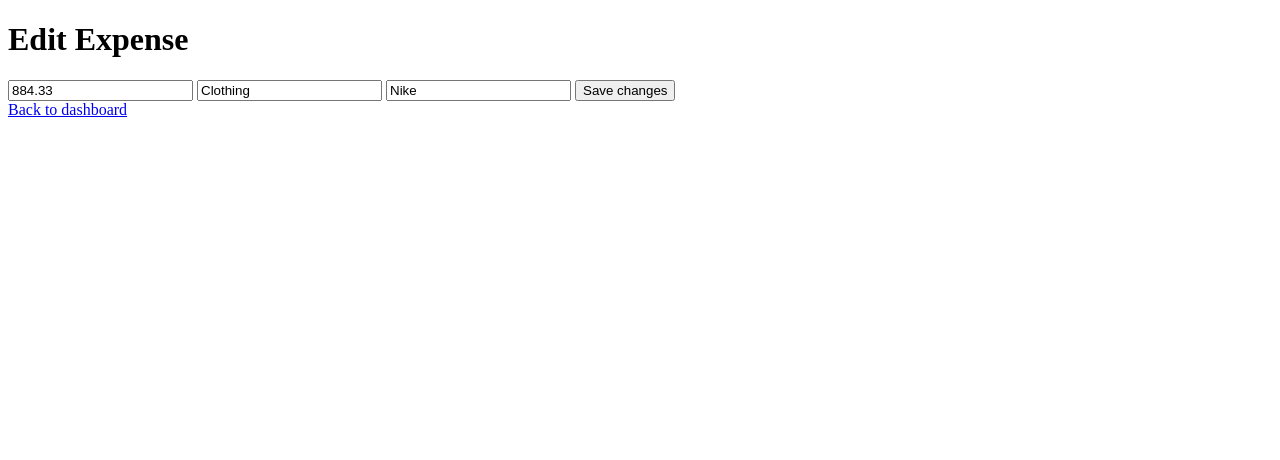
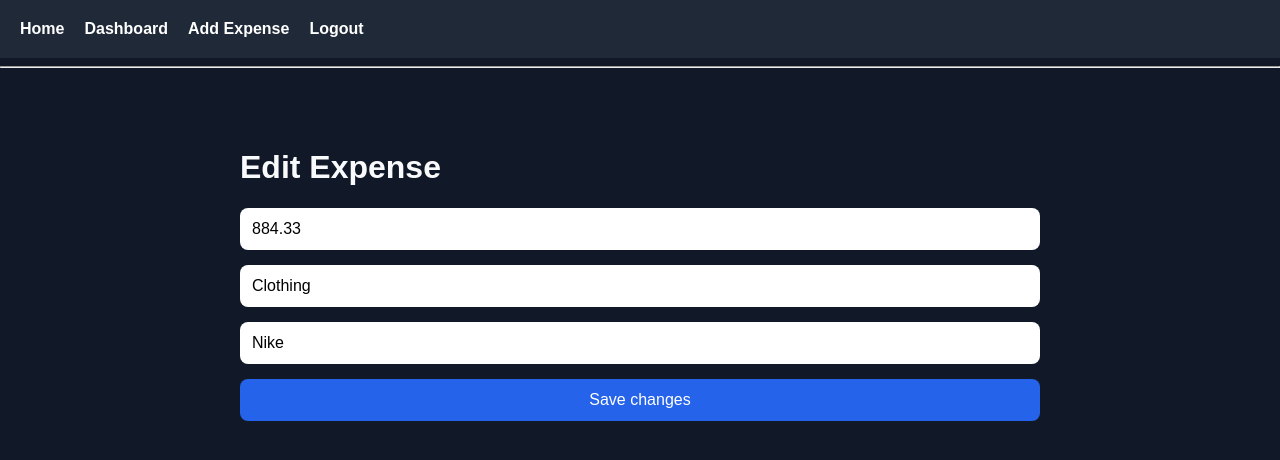
Before and after one commit to ferggz/expense-tracker-web, a Flask app: page /edit/1 in a window 1280 px wide. Shown: the top 460 px of the page. Run offline with Flask 3, Linux system fonts and the light colour scheme; a user stored in the database is signed in; data comes from the database, SQL or seed files in the repository; both versions use the stored data as it was after the commit.

Commit message:
Improving dashboard features and UI

```diff
--- a/app.py
+++ b/app.py
@@ -1,5 +1,6 @@
-from flask import Flask, render_template, request, redirect, session
+from flask import Flask, render_template, request, redirect, session, flash
 from datetime import datetime
+from werkzeug.security import generate_password_hash, check_password_hash
 import sqlite3
 
 app = Flask(__name__)
@@ -23,9 +24,21 @@ def home():
 def register():
     if request.method == "POST":
         username = request.form["username"]
-        password = request.form["password"]
+        password = generate_password_hash(request.form["password"])
 
         connection = get_db_connection()
+
+        existing_user = connection.execute("""
+            SELECT * FROM users
+            WHERE username = ?
+        """, (username,)).fetchone()
+
+        if existing_user:
+            connection.close()
+
+            flash("Username already exists")
+
+            return redirect("/register")
 
         connection.execute("""
             INSERT INTO users (username, password)
@@ -50,18 +63,19 @@ def login():
 
         user = connection.execute("""
             SELECT * FROM users
-            WHERE username = ? AND password = ?
-        """, (username, password)).fetchone()
+            WHERE username = ?
+        """, (username,)).fetchone()
 
         connection.close()
 
-        if user:
+        if user and check_password_hash(user["password"], password):
             session["user_id"] = user["id"]
             session["username"] = user["username"]
 
             return redirect("/dashboard")
 
-        return "Invalid username or password"
+        flash("Invalid username or password")
+        return redirect("/login")
 
     return render_template("login.html")
 
@@ -72,32 +86,46 @@ def dashboard():
         return redirect("/login")
 
     category = request.args.get("category")
+    sort = request.args.get("sort")
+    search = request.args.get("search")
 
     connection = get_db_connection()
 
+    query = "SELECT * FROM expenses WHERE user_id = ?"
+    params = [session["user_id"]]
+
     if category:
-        expenses = connection.execute("""
-            SELECT * FROM expenses
-            WHERE user_id = ? AND category = ?
-        """, (session["user_id"], category)).fetchall()
+        query += " AND category = ?"
+        params.append(category)
 
-        total = connection.execute("""
-            SELECT SUM(amount) AS total
-            FROM expenses
-            WHERE user_id = ? AND category = ?
-        """, (session["user_id"], category)).fetchone()
+    if search:
+        query += " AND description LIKE ?"
+        params.append(f"%{search}%")
 
-    else:
-        expenses = connection.execute("""
-            SELECT * FROM expenses
-            WHERE user_id = ?
-        """, (session["user_id"],)).fetchall()
+    expenses = connection.execute(query, params).fetchall()
 
-        total = connection.execute("""
-            SELECT SUM(amount) AS total
-            FROM expenses
-            WHERE user_id = ?
-        """, (session["user_id"],)).fetchone()
+    total_query = """
+        SELECT SUM(amount) AS total
+        FROM expenses
+        WHERE user_id = ?
+    """
+
+    total_params = [session["user_id"]]
+
+    if category:
+        total_query += " AND category = ?"
+        total_params.append(category)
+
+    if search:
+        total_query += " AND description LIKE ?"
+        total_params.append(f"%{search}%")
+
+    total = connection.execute(total_query, total_params).fetchone()
+
+    if sort == "amount":
+        expenses = sorted(expenses, key=lambda expense: expense["amount"], reverse=True)
+    elif sort == "date":
+        expenses = sorted(expenses, key=lambda expense: expense["date"], reverse=True)
 
     connection.close()
 
@@ -105,7 +133,9 @@ def dashboard():
         "dashboard.html",
         expenses=expenses,
         total=total["total"],
-        category=category
+        category=category,
+        sort=sort,
+        search=search
     )
 
 
@@ -122,7 +152,16 @@ def add_expense():
         return redirect("/login")
 
     if request.method == "POST":
-        amount = float(request.form["amount"])
+        try:
+            amount = float(request.form["amount"])
+        except ValueError:
+            flash("Invalid amount")
+            return redirect("/add")
+
+        if amount <= 0:
+            flash("Amount must be greater than 0")
+            return redirect("/add")
+
         category = request.form["category"]
         description = request.form["description"]
         date = datetime.now().strftime("%Y-%m-%d")
@@ -177,7 +216,16 @@ def edit_expense(expense_id):
         return redirect("/dashboard")
 
     if request.method == "POST":
-        amount = float(request.form["amount"])
+        try:
+            amount = float(request.form["amount"])
+        except ValueError:
+            flash("Invalid amount")
+            return redirect(f"/edit/{expense_id}")
+
+        if amount <= 0:
+            flash("Amount must be greater than 0")
+            return redirect(f"/edit/{expense_id}")
+
         category = request.form["category"]
         description = request.form["description"]
 
--- a/static/style.css
+++ b/static/style.css
@@ -1,7 +1,95 @@
 body {
     font-family: Arial, sans-serif;
-    background-color: #111;
+    background-color: #111827;
     color: white;
-    text-align: center;
-    margin-top: 100px;
+    margin: 0;
+    padding: 0;
 }
+
+nav {
+    background-color: #1f2937;
+    padding: 20px;
+    display: flex;
+    gap: 20px;
+}
+
+nav a {
+    color: white;
+    text-decoration: none;
+    font-weight: bold;
+}
+
+nav a:hover {
+    color: #60a5fa;
+}
+
+.container {
+    max-width: 800px;
+    margin: 40px auto;
+    padding: 20px;
+}
+
+h1, h2 {
+    color: #f9fafb;
+}
+
+form {
+    display: flex;
+    flex-direction: column;
+    gap: 15px;
+    margin-top: 20px;
+}
+
+input {
+    padding: 12px;
+    border: none;
+    border-radius: 8px;
+    font-size: 16px;
+}
+
+button {
+    padding: 12px;
+    border: none;
+    border-radius: 8px;
+    background-color: #2563eb;
+    color: white;
+    font-size: 16px;
+    cursor: pointer;
+}
+
+button:hover {
+    background-color: #1d4ed8;
+}
+
+.expense-card {
+    background-color: #1f2937;
+    padding: 20px;
+    border-radius: 10px;
+    margin-top: 20px;
+}
+
+.expense-card a {
+    color: #60a5fa;
+    text-decoration: none;
+    margin-right: 10px;
+}
+
+.expense-card a:hover {
+    text-decoration: underline;
+}
+
+.total-box {
+    background-color: #1f2937;
+    padding: 15px;
+    border-radius: 10px;
+    margin-top: 20px;
+}
+
+.flash-message {
+    background-color: #dc2626;
+    color: white;
+    padding: 15px;
+    margin: 20px auto;
+    border-radius: 8px;
+    max-width: 800px;
+}
--- /dev/null
+++ b/templates/base.html
@@ -0,0 +1,43 @@
+<!DOCTYPE html>
+<html lang="en">
+<head>
+    <meta charset="UTF-8">
+    <meta name="viewport" content="width=device-width, initial-scale=1.0">
+    <title>{% block title %}Expense Tracker{% endblock %}</title>
+
+    <link rel="stylesheet" href="{{ url_for('static', filename='style.css') }}">
+</head>
+<body>
+
+    <nav>
+        <a href="/">Home</a>
+
+        {% if session.get("user_id") %}
+            <a href="/dashboard">Dashboard</a>
+            <a href="/add">Add Expense</a>
+            <a href="/logout">Logout</a>
+        {% else %}
+            <a href="/login">Login</a>
+            <a href="/register">Register</a>
+        {% endif %}
+    </nav>
+
+    <hr>
+
+    {% with messages = get_flashed_messages() %}
+        {% if messages %}
+            {% for message in messages %}
+                <div class="flash-message">
+                    {{ message }}
+                </div>
+            {% endfor %}
+        {% endif %}
+    {% endwith %}
+
+<div class="container">
+    {% block content %}
+    {% endblock %}
+</div>
+
+</body>
+</html>
--- a/templates/edit_expense.html
+++ b/templates/edit_expense.html
@@ -1,22 +1,37 @@
-<!DOCTYPE html>
-<html lang="en">
-<head>
-    <meta charset="UTF-8">
-    <title>Edit Expense</title>
-</head>
-<body>
+{% extends "base.html" %}
 
-    <h1>Edit Expense</h1>
+{% block title %}Edit Expense{% endblock %}
 
-    <form method="POST">
-        <input type="number" step="0.01" name="amount" value="{{ expense['amount'] }}" required>
-        <input type="text" name="category" value="{{ expense['category'] }}" required>
-        <input type="text" name="description" value="{{ expense['description'] }}" required>
+{% block content %}
 
-        <button type="submit">Save changes</button>
-    </form>
+<h1>Edit Expense</h1>
 
-    <a href="/dashboard">Back to dashboard</a>
+<form method="POST">
 
-</body>
-</html>
+    <input
+        type="number"
+        step="0.01"
+        name="amount"
+        value="{{ expense['amount'] }}"
+        required
+    >
+
+    <input
+        type="text"
+        name="category"
+        value="{{ expense['category'] }}"
+        required
+    >
+
+    <input
+        type="text"
+        name="description"
+        value="{{ expense['description'] }}"
+        required
+    >
+
+    <button type="submit">Save changes</button>
+
+</form>
+
+{% endblock %}
```
Also changed, not shown: templates/add_expense.html (+32 -17 lines), templates/dashboard.html (+27 -16 lines), templates/index.html (+8 -16 lines), templates/login.html (+25 -15 lines), templates/register.html (+24 -16 lines), database.db.
